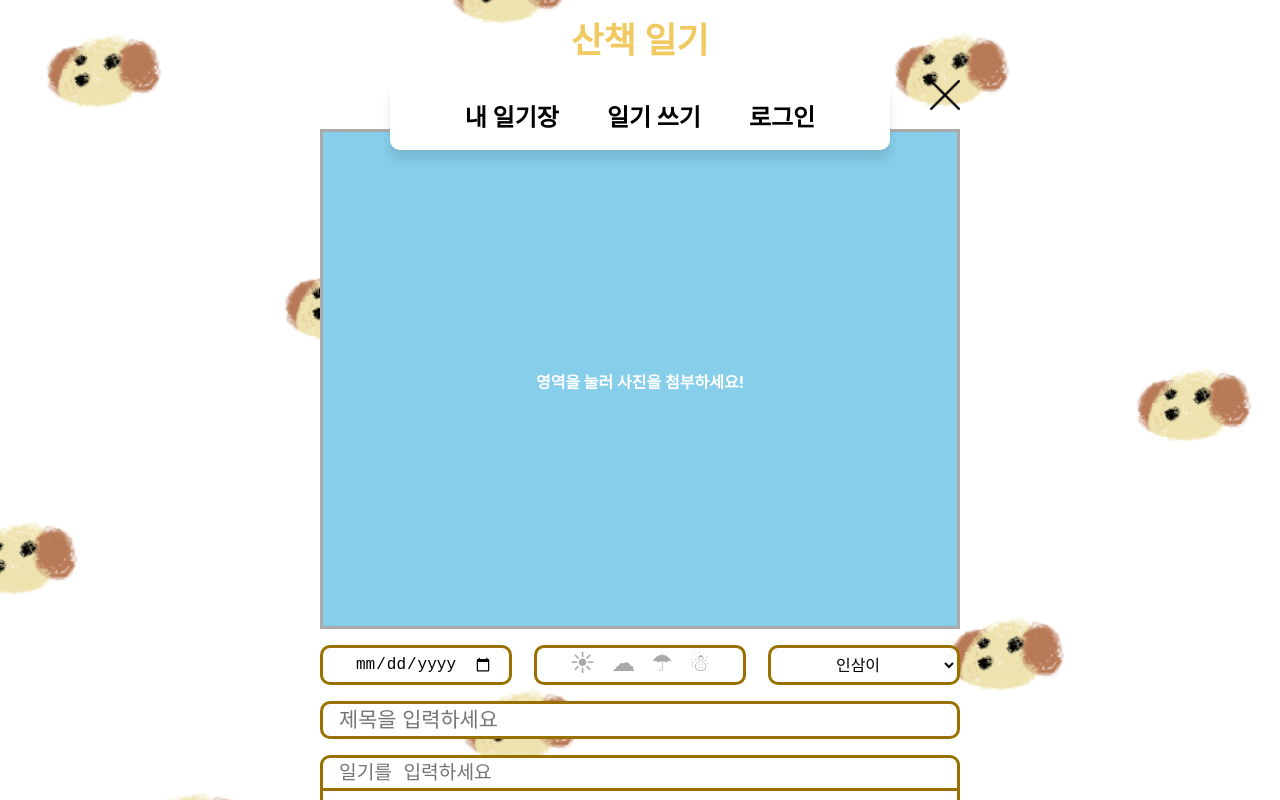
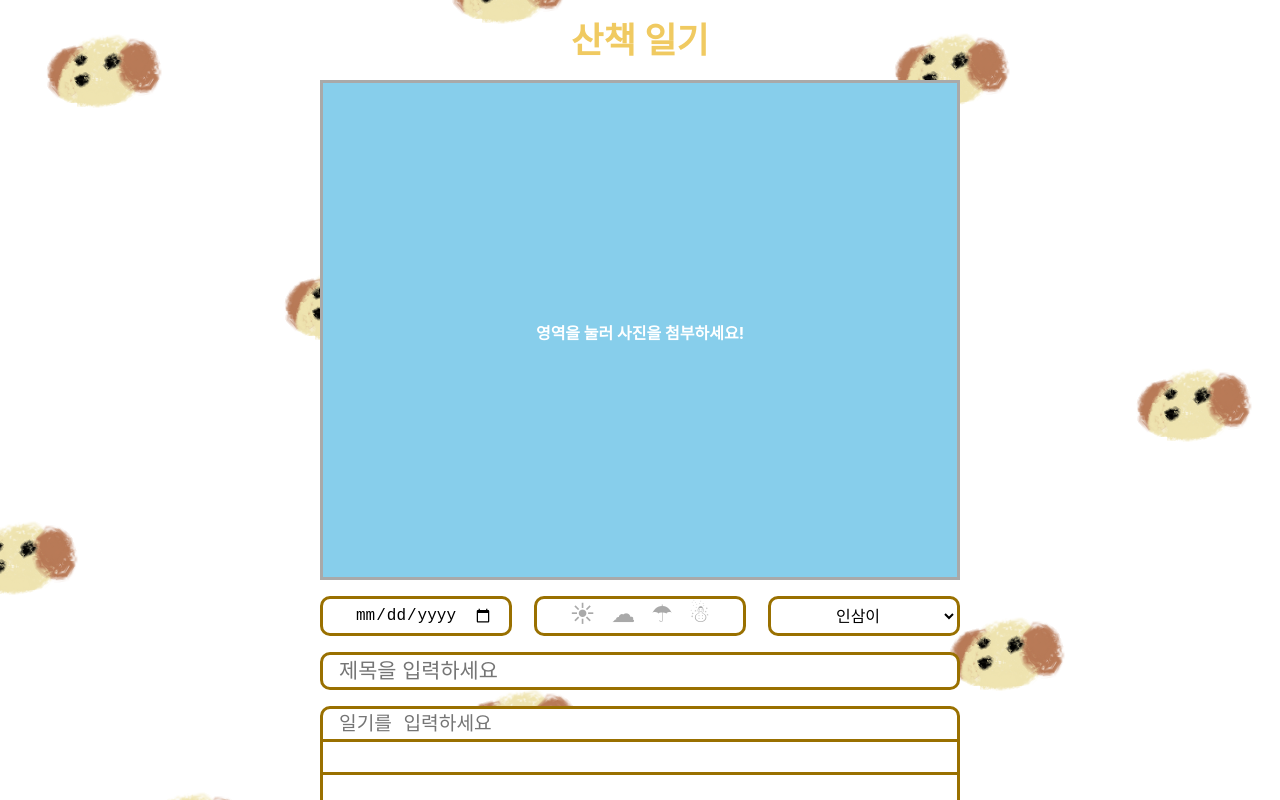
Before and after one commit to bokyungK/walking-diary, a React (Create React App) app: page / in a window 1280 px wide. Shown: the top 800 px of the page. Built offline with nearby package versions, Linux system fonts and the light colour scheme.

Commit message:
design: remove cancel button

```diff
--- a/src/App.css
+++ b/src/App.css
@@ -423,17 +423,6 @@ main {
   width: 50%;
 }
 
-.icon-container {
-  display: flex;
-  justify-content: flex-end;
-  margin-bottom: 1rem;
-}
-
-.write-cancel {
-  background-color: rgba(255, 255, 255, 0);
-  border: none;
-}
-
 .attachments-box {
   background-color: skyblue;
   display: block;
--- a/src/component/WriteDiary.js
+++ b/src/component/WriteDiary.js
@@ -4,9 +4,6 @@ function WriteDiary() {
     return (
     <main className='over-height'>
         <section className='write-diary'>
-            <div className='icon-container'>
-                <button className='write-cancel' type='button'><img className='icon-image' src='cancel.png' /></button>
-            </div>
             <form>
                 <label className='attachments-box' for='image-attach'>영역을 눌러 사진을 첨부하세요!</label>
                 <input className='write-attachments' type='file' id='image-attach'/>
```
